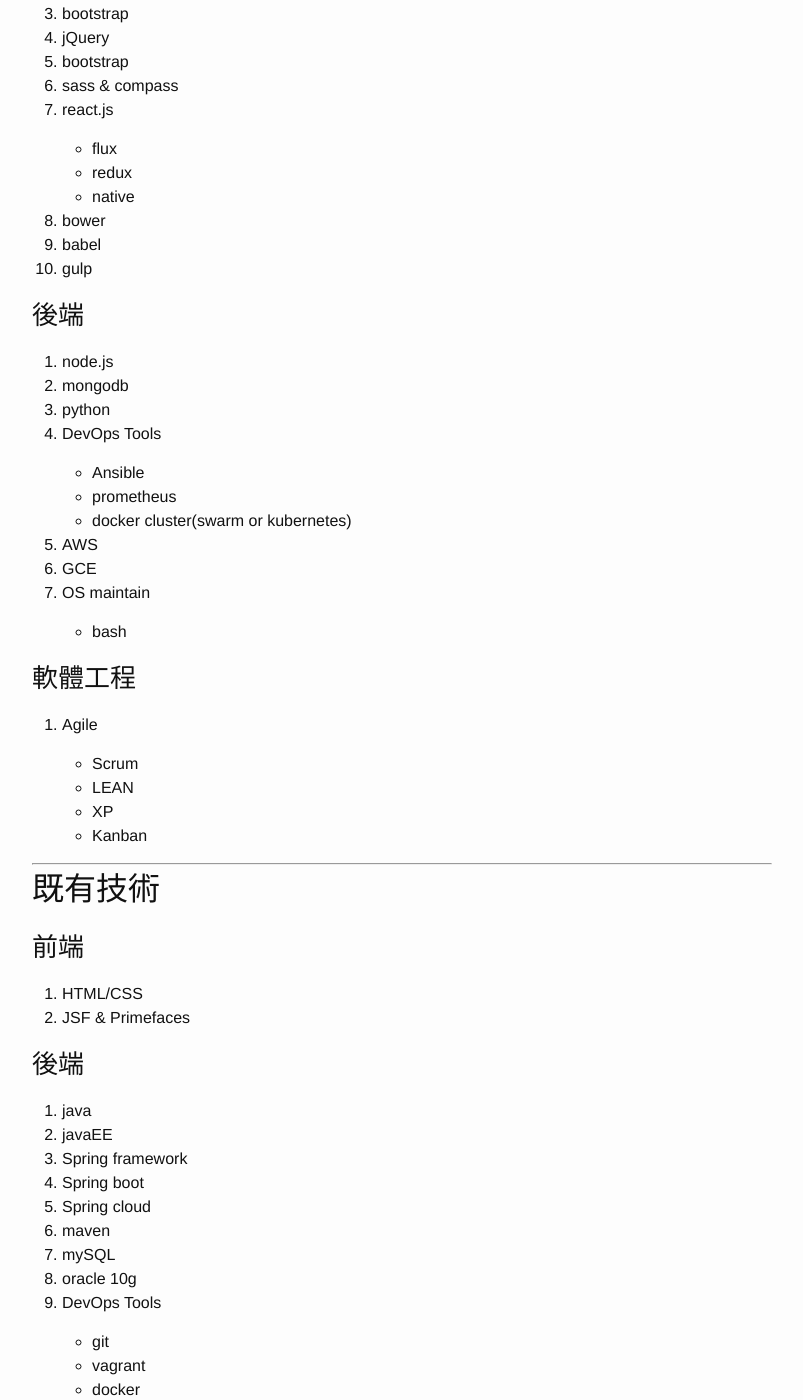
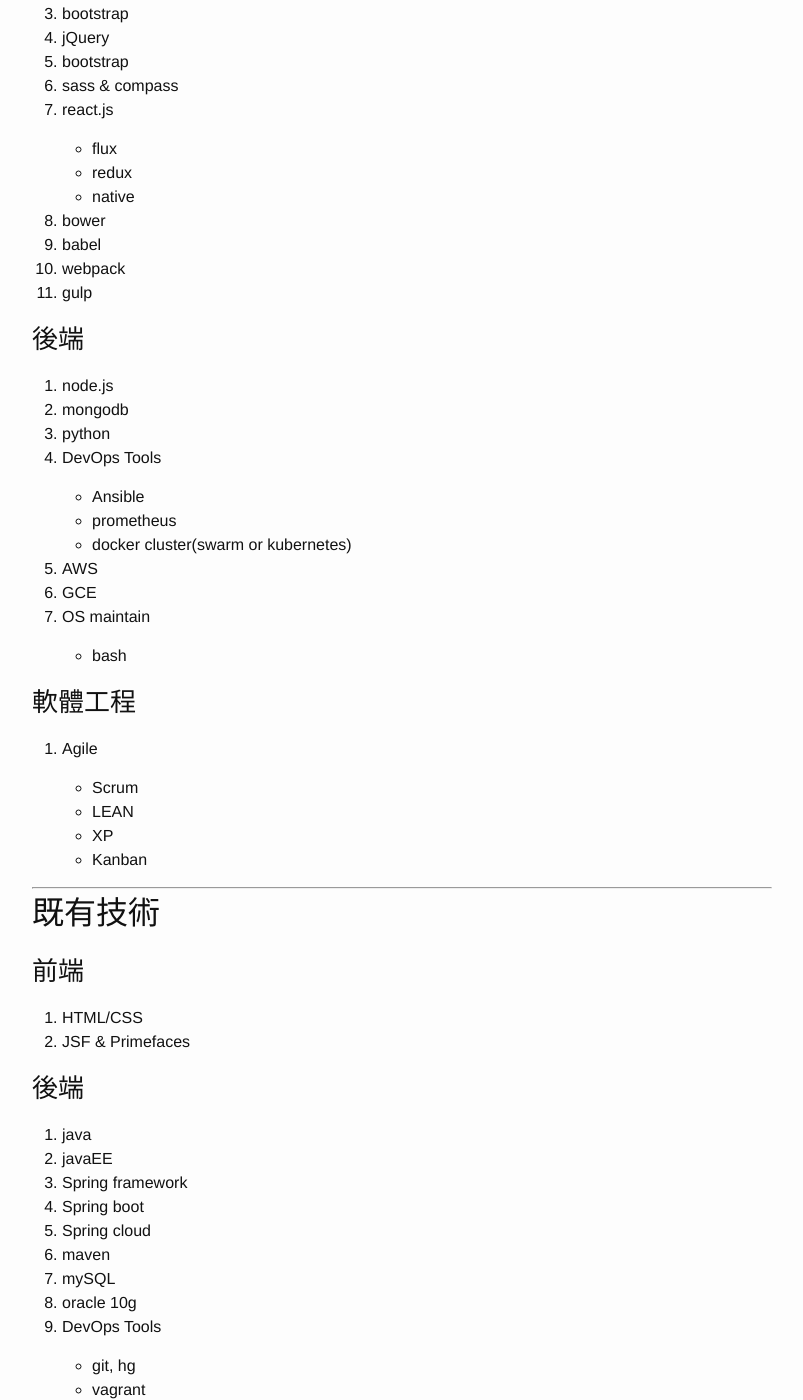
Before and after one commit to eden90267/eden90267.github.io, a Jekyll site: the page built from _posts/2017-01-19-2017-todo-list.markdown, in a window 1280 px wide and 1400 px high, scrolled down 363 px. Shown: the whole window, without its empty margins (238-1041 px from the left). Built offline with Jekyll 4.4.1, drawn with Linux system fonts in a browser that asks for light colours.

```diff
--- a/_posts/2017-01-19-2017-todo-list.markdown
+++ b/_posts/2017-01-19-2017-todo-list.markdown
@@ -23,7 +23,8 @@ categories: [todoList]
 
 8. bower
 9. babel
-10. gulp
+10. webpack
+11. gulp
 
 
 ### 後端 ###
@@ -73,7 +74,7 @@ categories: [todoList]
 8. oracle 10g
 9. DevOps Tools
 
-    - git
+    - git, hg
     - vagrant
     - docker
     - Jenkins
```
Also changed, not shown: about.md (+1 -1 lines).
